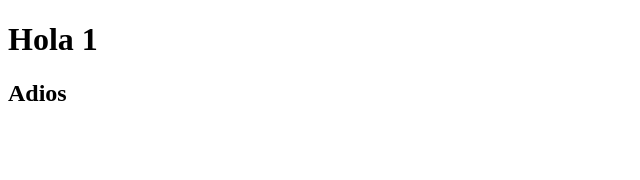
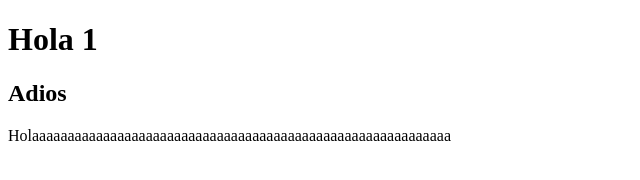
Before and after one commit to Hyhy092/gittrucho, a plain HTML site: page index.html in a window 1280 px wide. Shown: the whole page, without its empty margins (0-640 px from the left). Drawn offline with Linux system fonts and the light colour scheme.

Commit message:
Agregamos una <p> holaaaaaaaaaaaaaaaaaaaaaa

```diff
--- a/index.html
+++ b/index.html
@@ -9,5 +9,6 @@
 <body>
   <h1>Hola 1</h1>
   <h2>Adios</h2>
+  <p>Holaaaaaaaaaaaaaaaaaaaaaaaaaaaaaaaaaaaaaaaaaaaaaaaaaaaaaaaaaaa</p>
 </body>
 </html>
```
